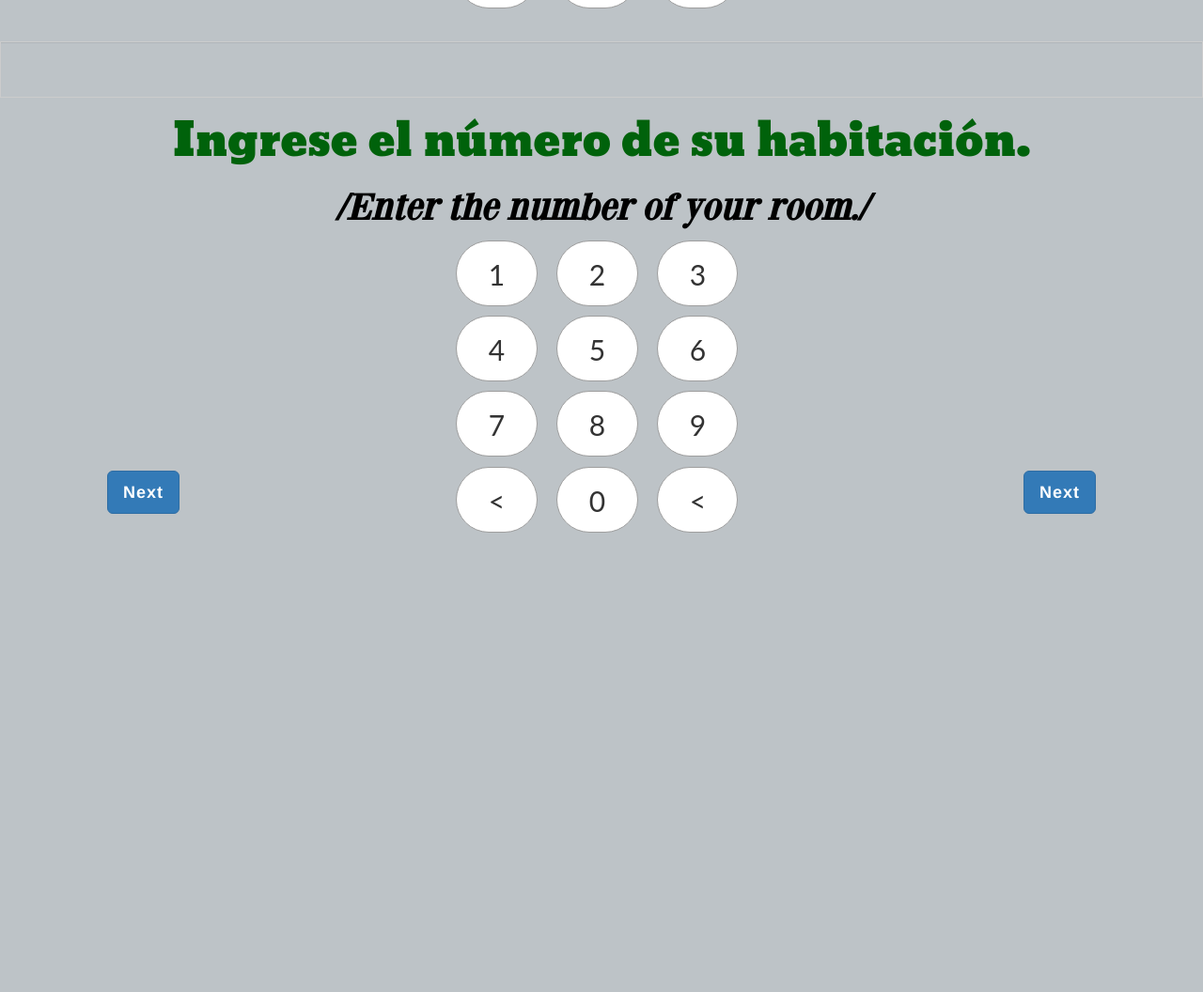
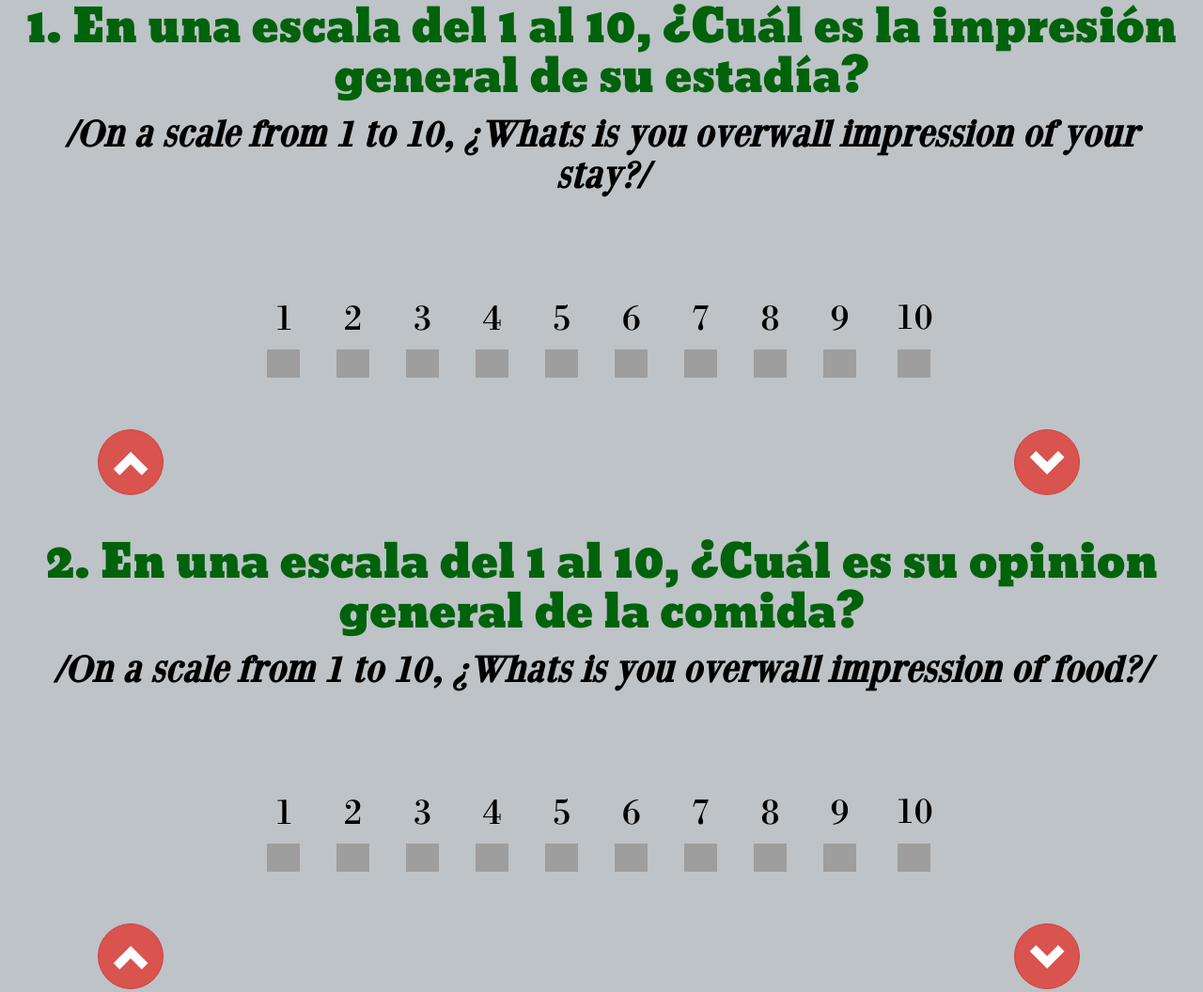
Before and after one commit to alerolon15/HotelCity, a plain HTML site: page index.html in a window 1280 px wide. Shown: the part 787-1843 px from the top of the page at 94% size. Before the commit the page ends 1379 px from the top, so only its background shows below. Drawn offline with nearby package versions, Linux system fonts and the light colour scheme; grey boxes are pictures that could not be loaded.

Commit message:
Prueba terminada

```diff
--- a/css/style.css
+++ b/css/style.css
@@ -22,6 +22,26 @@ h2 {
   font-family: "BodoniXT";
   color: #000;
   font-size: 40px;
+  margin: 0 20px;
+}
+h3 {
+  font-family: "Backtoblack";
+  color: #000;
+  font-size: 70px;
+  margin: 40px 20px;
+}
+h4 {
+  font-family: "Backtoblack";
+  color: #000;
+  font-size: 40px;
+  margin: 0 20px;
+}
+p {
+  font-family: "BodoniXT";
+  color: #000;
+  font-size: 40px;
+  margin: 0;
+
 }
 * {
   margin: 0;
@@ -30,6 +50,7 @@ h2 {
 body {
   position: relative;
   background-color: #bdc3c7;
+  top: 210px;
 }
 .logo {
   width: 30%;
@@ -39,17 +60,60 @@ body {
 }
 .container1 {
   background-color: #bdc3c7;
-  padding-bottom: 15px;
+  padding-bottom: 30px;
+  height: 550px;
 }
 .tope {
-    position: /* fixed */;
     left:0;
     right:0;
     width:100%;
     height:auto;
     background-color: #FFF;
     margin:auto;
+    z-index: 1;
+    top: 0;
 }
 .siguiente {
   margin-top: 250px;
 }
+.fondo{
+  position: absolute;
+  top: 250px;
+  left: 25%;
+}
+input[type=radio].css-checkbox {
+							position:absolute; z-index:-1000; left:-1000px; overflow: hidden; clip: rect(0 0 0 0); height:1px; width:1px; margin:-1px; padding:0; border:0;
+						}
+
+						input[type=radio].css-checkbox + label.css-label {
+							padding-left:35px;
+							height:30px;
+							display:inline-block;
+							line-height:30px;
+							background-repeat:no-repeat;
+							background-position: 0 0;
+							font-size:30px;
+							vertical-align:middle;
+							cursor:pointer;
+
+						}
+
+						input[type=radio].css-checkbox:checked + label.css-label {
+							background-position: 0 -30px;
+						}
+						label.css-label {
+				background-image:url(http://csscheckbox.com/checkboxes/u/csscheckbox_a27bc31dc40cadf0d5347303929eae5a.png);
+				-webkit-touch-callout: none;
+				-webkit-user-select: none;
+				-khtml-user-select: none;
+				-moz-user-select: none;
+				-ms-user-select: none;
+				user-select: none;
+			}
+table {
+  width: 100%;
+}
+label{
+  margin: 10%;
+}
+.clear{clear: both;}
--- a/css/teclado.css
+++ b/css/teclado.css
@@ -53,10 +53,11 @@
 }
 .txt
 {
-    font-size: 30px;
+    font-size: 38px;
+    font-weight: bold;
     text-align: center;
-    margin-top: 20px;
-    font-family: 'Lato' , sans-serif;
+    margin-top: 17px;
+    font-family: "BodoniXT";
     line-height: 30px;
     color: #333;
 }
@@ -101,3 +102,28 @@
 {
     color: #3498db;
 }
+.btn-circle {
+  width: 30px;
+  height: 30px;
+  text-align: center;
+  padding: 6px 0;
+  font-size: 20px;
+  line-height: 1.428571429;
+  border-radius: 15px;
+}
+.btn-circle.btn-lg {
+  width: 50px;
+  height: 50px;
+  padding: 10px 16px;
+  font-size: 40px;
+  line-height: 1.33;
+  border-radius: 25px;
+}
+.btn-circle.btn-xl {
+  width: 70px;
+  height: 70px;
+  padding: 14px 16px;
+  font-size: 40px;
+  line-height: 1.33;
+  border-radius: 35px;
+}
--- a/index.html
+++ b/index.html
@@ -7,22 +7,23 @@
     <title>Hotel City - Encuesta</title>
     <link rel="stylesheet" href="css/bootstrap.css">
     <link rel="stylesheet" href="css/teclado.css">
+    <link rel="stylesheet" href="css/build.css">
     <link rel="stylesheet" href="css/style.css">
   </head>
   <body>
-    <div class="tope container">
+    <div class="affix affix-top tope container">
       <img src="img/logo.jpg" class="img-responsive logo" alt="" />
     </div>
-    <div class="container1 text-center">
+    <div class="container1 text-center" id="Pregunta1">
         <input type="tel" name="name" id="telNumber" class="form-control tel" value="" />
         <h1>Ingrese el número de su habitación.</h1>
         <h2><strong><em>/Enter the number of your room./</em></strong></h2>
         <div class="container">
           <div class="row">
-            <div class="col-xs-2">
-              <a class="btn btn-primary btn-lg siguiente" href="#" role="button">Anterior</a>
+            <div class="col-xs-2 hide">
+              <button onclick="$('html,body').animate({scrollTop:430},'slow');return false;" type="button" class="btn btn-danger btn-circle btn-xl fondo"><i class="glyphicon glyphicon-chevron-up"></i></button>
             </div>
-              <div class="col-xs-12 col-sm-8 phone">
+              <div class="col-xs-12 col-sm-8 col-sm-offset-2 phone">
                   <div class="row">
                       <div class="col-sm-6 col-sm-offset-3">
                           <div class="num-pad">
@@ -128,128 +129,162 @@
                   </div>
               </div>
               <div class="col-xs-2">
-                <a class="btn btn-primary btn-lg siguiente" href="#" role="button">Siguiente</a>
+                <button onclick="$('html,body').animate({scrollTop:550},'slow');return false;" type="button" class="btn btn-danger btn-circle btn-xl fondo"><i class="glyphicon glyphicon-chevron-down"></i></button>
               </div>
           </div>
         </div>
     </div>
-    <div class="container1 text-center">
-        <input type="tel" name="name" id="telNumber" class="form-control tel" value="" />
-        <h1>Ingrese el número de su habitación.</h1>
-        <h2><strong><em>/Enter the number of your room./</em></strong></h2>
+    <div class="container1 text-center" id="Pregunta2">
+        <h1>1. En una escala del 1 al 10, ¿Cuál es la impresión general de su estadía?</h1>
+        <h2><strong><em>/On a scale from 1 to 10, ¿Whats is you overwall impression of your stay?/</em></strong></h2>
         <div class="container">
           <div class="row">
             <div class="col-xs-2">
-              <a class="btn btn-primary btn-lg siguiente" href="#" role="button">Next</a>
+              <button onclick="$('html,body').animate({scrollTop:0},'slow');return false;" type="button" class="btn btn-danger btn-circle btn-xl fondo"><i class="glyphicon glyphicon-chevron-up"></i></button>
             </div>
-              <div class="col-xs-12 col-sm-8 phone">
-                  <div class="row">
-                      <div class="col-sm-6 col-sm-offset-3">
-                          <div class="num-pad">
-                          <div class="span4">
-                              <div class="num">
-                                  <div class="txt">
-                                      1
+            <div class="col-xs-8" style="top: 100px;">
+              <table>
+                <tr>
+                  <td>
+                    <p>1</p>
+                    <input type="radio" name="radiog_lite" id="radio1" class="css-checkbox" />
+                    <label for="radio1" class="css-label radGroup1"></label>
+                  </td>
+                  <td>
+                    <p>2</p>
+                    <input type="radio" name="radiog_lite" id="radio2" class="css-checkbox" checked="checked"/>
+                    <label for="radio2" class="css-label radGroup1"></label>
+                  </td>
+                  <td>
+                    <p>3</p>
+                    <input type="radio" name="radiog_lite" id="radio3" class="css-checkbox" />
+                    <label for="radio3" class="css-label radGroup1"></label>
+                  </td>
+                  <td>
+                    <p>4</p>
+                    <input type="radio" name="radiog_lite" id="radio4" class="css-checkbox" />
+                    <label for="radio4" class="css-label radGroup1"></label>
+                  </td>
+                  <td>
+                    <p>5</p>
+                    <input type="radio" name="radiog_lite" id="radio5" class="css-checkbox" />
+                    <label for="radio5" class="css-label radGroup1"></label>
+                  </td>
+                  <td>
+                    <p>6</p>
+                    <input type="radio" name="radiog_lite" id="radio6" class="css-checkbox" />
+                    <label for="radio6" class="css-label radGroup1"></label>
+                  </td>
+                  <td>
+                    <p>7</p>
+                    <input type="radio" name="radiog_lite" id="radio7" class="css-checkbox" />
+                    <label for="radio7" class="css-label radGroup1"></label>
+                  </td>
+                  <td>
+                    <p>8</p>
+                    <input type="radio" name="radiog_lite" id="radio8" class="css-checkbox" />
+                    <label for="radio8" class="css-label radGroup1"></label>
+                  </td>
+                  <td>
+                    <p>9</p>
+                    <input type="radio" name="radiog_lite" id="radio9" class="css-checkbox" />
+                    <label for="radio9" class="css-label radGroup1"></label>
+                  </td>
+                  <td>
+                    <p>10</p>
+                    <input type="radio" name="radiog_lite" id="radio10" class="css-checkbox" />
+                    <label for="radio10" class="css-label radGroup1"></label>
+                  </td>
+                </tr>
+              </table>
             </div>
-                              </div>
-                          </div>
-                          <div class="span4">
-                              <div class="num">
-                                  <div class="txt">
-                                      2 <span class="small">
-                                        </span>
-                                  </div>
-                              </div>
-                          </div>
-                          <div class="span4">
-                              <div class="num">
-                                  <div class="txt">
-                                      3 <span class="small">
-                                        </span>
-                                  </div>
-                              </div>
-                          </div>
-                          <div class="span4">
-                              <div class="num">
-                                  <div class="txt">
-                                      4 <span class="small">
-                                        </span>
-                                  </div>
-                              </div>
-                          </div>
-                          <div class="span4">
-                              <div class="num">
-                                  <div class="txt">
-                                      5 <span class="small">
-                                        </span>
-                                  </div>
-                              </div>
-                          </div>
-                          <div class="span4">
-                              <div class="num">
-                                  <div class="txt">
-                                      6 <span class="small">
-                                        </span>
-                                  </div>
-                              </div>
-                          </div>
-                          <div class="span4">
-                              <div class="num">
-                                  <div class="txt">
-                                      7 <span class="small">
-                                        </span>
-                                  </div>
-                              </div>
-                          </div>
-                          <div class="span4">
-                              <div class="num">
-                                  <div class="txt">
-                                      8 <span class="small">
-                                        </span>
-                                  </div>
-                              </div>
-                          </div>
-                          <div class="span4">
-                              <div class="num">
-                                  <div class="txt">
-                                      9 <span class="small">
-                                        </span>
-                                  </div>
-                              </div>
-                          </div>
-                          <div class="span4">
-                              <div class="num">
-                                  <div class="txt">
-                                      <
-                                  </div>
-                              </div>
-                          </div>
-                          <div class="span4">
-                              <div class="num">
-                                  <div class="txt">
-                                      0 <span class="small">
-                                        </span>
-                                  </div>
-                              </div>
-                          </div>
-                          <div class="span4">
-                              <div class="num">
-                                  <div class="txt">
-                                      <
+            <div class="col-xs-2">
+              <button onclick="$('html,body').animate({scrollTop:1130},'slow');return false;" type="button" class="btn btn-danger btn-circle btn-xl fondo"><i class="glyphicon glyphicon-chevron-down"></i></button>
             </div>
           </div>
         </div>
     </div>
-                          <div class="clearfix">
+    <div class="container1 text-center" id="Pregunta3">
+        <h1>2. En una escala del 1 al 10, ¿Cuál es su opinion general de la comida?</h1>
+        <h2><strong><em>/On a scale from 1 to 10, ¿Whats is you overwall impression of food?/</em></strong></h2>
+        <div class="container">
+          <div class="row">
+            <div class="col-xs-2">
+              <button onclick="$('html,body').animate({scrollTop:555},'slow');return false;" type="button" class="btn btn-danger btn-circle btn-xl fondo"><i class="glyphicon glyphicon-chevron-up"></i></button>
+            </div>
+            <div class="col-xs-8" style="top: 100px;">
+              <table>
+                <tr>
+                  <td>
+                    <p>1</p>
+                    <input type="radio" name="pregunta2" id="radio1-2" class="css-checkbox" />
+                    <label for="radio1-2" class="css-label radGroup1"></label>
+                  </td>
+                  <td>
+                    <p>2</p>
+                    <input type="radio" name="pregunta2" id="radio2-2" class="css-checkbox" checked="checked"/>
+                    <label for="radio2-2" class="css-label radGroup1"></label>
+                  </td>
+                  <td>
+                    <p>3</p>
+                    <input type="radio" name="pregunta2" id="radio3-2" class="css-checkbox" />
+                    <label for="radio3-2" class="css-label radGroup1"></label>
+                  </td>
+                  <td>
+                    <p>4</p>
+                    <input type="radio" name="pregunta2" id="radio4-2" class="css-checkbox" />
+                    <label for="radio4-2" class="css-label radGroup1"></label>
+                  </td>
+                  <td>
+                    <p>5</p>
+                    <input type="radio" name="pregunta2" id="radio5-2" class="css-checkbox" />
+                    <label for="radio5-2" class="css-label radGroup1"></label>
+                  </td>
+                  <td>
+                    <p>6</p>
+                    <input type="radio" name="pregunta2" id="radio6-2" class="css-checkbox" />
+                    <label for="radio6-2" class="css-label radGroup1"></label>
+                  </td>
+                  <td>
+                    <p>7</p>
+                    <input type="radio" name="pregunta2" id="radio7-2" class="css-checkbox" />
+                    <label for="radio7-2" class="css-label radGroup1"></label>
+                  </td>
+                  <td>
+                    <p>8</p>
+                    <input type="radio" name="pregunta2" id="radio8-2" class="css-checkbox" />
+                    <label for="radio8-2" class="css-label radGroup1"></label>
+                  </td>
+                  <td>
+                    <p>9</p>
+                    <input type="radio" name="pregunta2" id="radio9-2" class="css-checkbox" />
+                    <label for="radio9-2" class="css-label radGroup1"></label>
+                  </td>
+                  <td>
+                    <p>10</p>
+                    <input type="radio" name="pregunta2" id="radio10-2" class="css-checkbox" />
+                    <label for="radio10-2" class="css-label radGroup1"></label>
+                  </td>
+                </tr>
+              </table>
+            </div>
+            <div class="col-xs-2">
+              <button onclick="$('html,body').animate({scrollTop:1670},'slow');return false;" type="button" class="btn btn-danger btn-circle btn-xl fondo"><i class="glyphicon glyphicon-chevron-down"></i></button>
             </div>
           </div>
         </div>
-                  <div class="clearfix">
     </div>
+    <div class="container1 text-center" id="Pregunta3">
+      <div class="container">
+        <div class="row">
+        <h3>!Muchas Gracias!</h1>
+        <h4><strong><em>-!Thank you!-</em></strong></h2>
+        <h4><strong><em>Su opinión nos permite mejorar</em></strong></h2>
+
+            <div class="col-xs-8 col-xs-offset-2" style="top: 100px;">
+              <a href="index.html"><h1>Finalizar/Finish</h1></a>
             </div>
-              <div class="col-xs-2">
-                <a class="btn btn-primary btn-lg siguiente" href="#" role="button">Next</a>
-              </div>
+
           </div>
         </div>
     </div>
```
Lines whose indentation alone changed are shown as unchanged.
